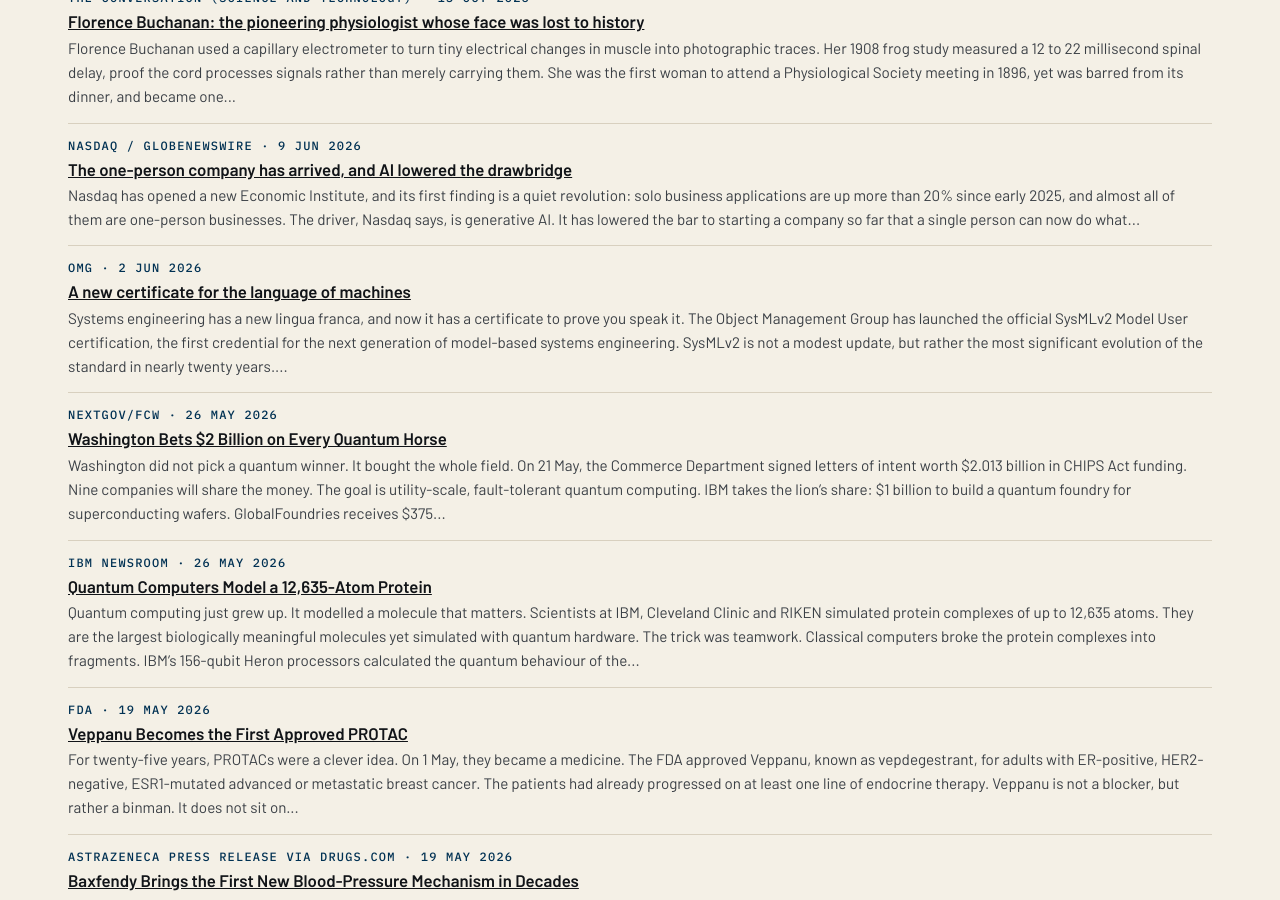
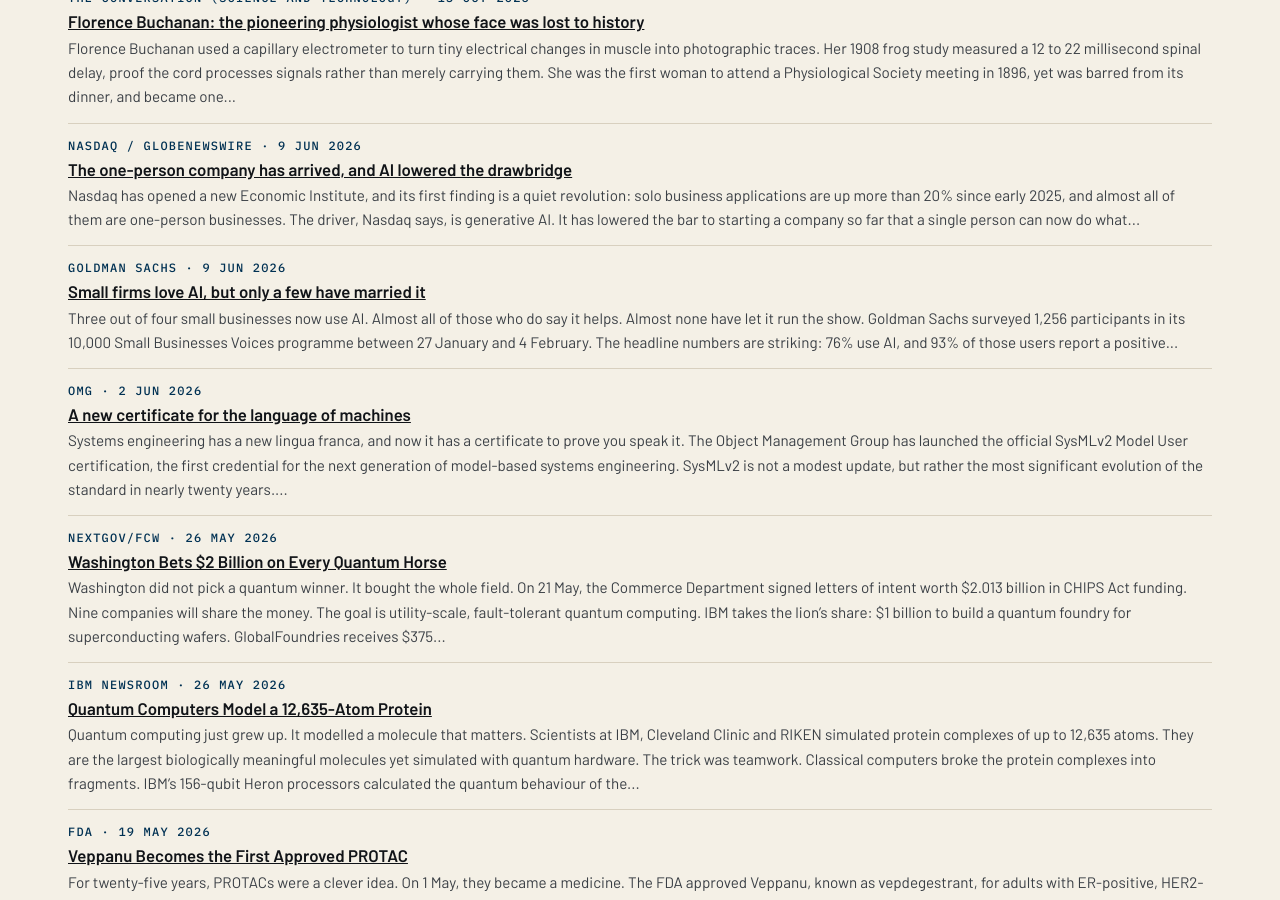
Before and after one commit to katz-news/katz.news, a Jekyll site: the page built from briefs/index.html, in a window 1280 px wide and 900 px high, scrolled down 14671 px. Built offline with Jekyll 4.4.1, drawn with Linux system fonts in a browser that asks for light colours.

Commit message:
Publish 2026-11-06

```diff
--- a/_data/build.yml
+++ b/_data/build.yml
@@ -1 +1 @@
-published_at: 2026-11-06T19:39:51Z
+published_at: 2026-11-06T19:40:34Z
--- /dev/null
+++ b/_posts/briefs/2026-11-06-small-firms-love-ai-but-only-a-few-have-married-it.md
@@ -0,0 +1,17 @@
+---
+published: true
+title: Small firms love AI, but only a few have married it
+date: 2026-06-09
+section: entrepreneurship
+source_name: Goldman Sachs
+source_url: https://www.goldmansachs.com/pressroom/press-releases/2026/small-businesses-embrace-ai-but-need-training-and-support-to-fully-harness-it
+---
+Three out of four small businesses now use AI. Almost all of those who do say it helps. Almost none have let it run the show.
+
+Goldman Sachs surveyed 1,256 participants in its 10,000 Small Businesses Voices programme between 27 January and 4 February. The headline numbers are striking: 76% use AI, and 93% of those users report a positive impact, with 84% citing greater efficiency and productivity. Yet only 14% say AI is fully embedded in their core operations.
+
+The gap is not enthusiasm, but rather training. Nearly three quarters, 73%, say more training and resources would help them use AI more effectively. The tools arrived before the know-how, and the know-how is now the bottleneck.
+
+This is adoption without integration: AI as a helpful intern, not yet a colleague with a desk and a password.
+
+Conclusion: small business has not rejected AI, but rather adopted it politely, and is still waiting for someone to teach it the job properly.
```
